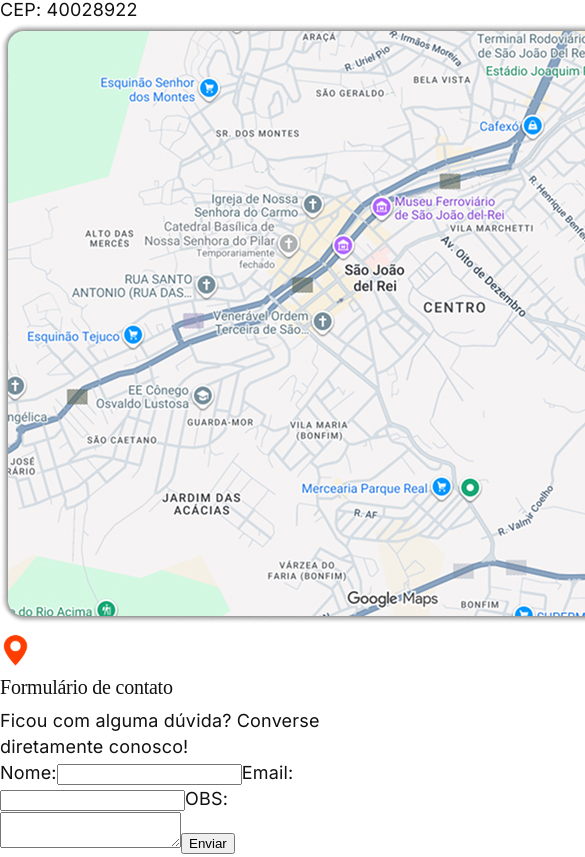
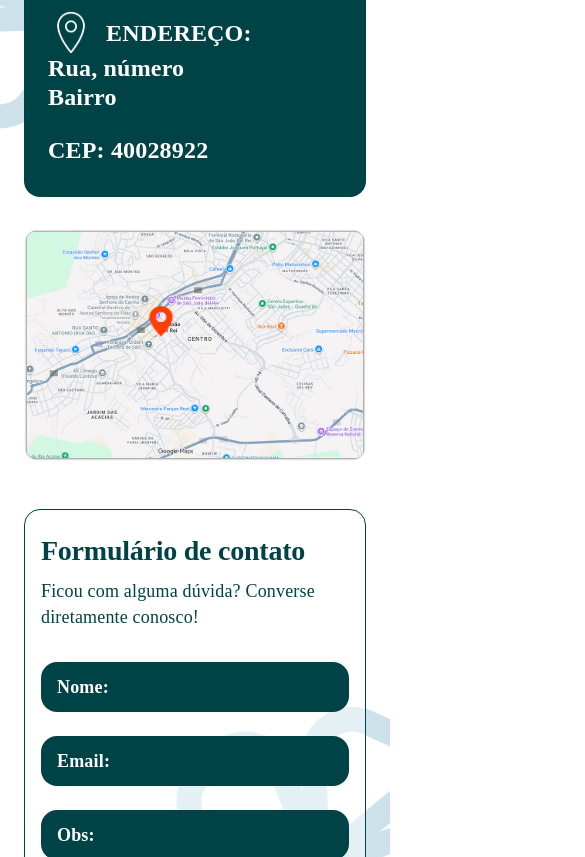
Before and after one commit to LuaNzin028/Linked-ps-web-Luan_Resende, a React (Vite) app: page / in a window 390 px wide. Shown: the part 3647-4504 px from the top of the page, 585 px wide, since content can reach past the window. Built offline with nearby package versions, Linux system fonts and the light colour scheme; a web font is replaced by a local one.

Commit message:
Estiliza seção de contato e formulário responsivo

```diff
--- /dev/null
+++ b/src/sections/Contact.css
@@ -0,0 +1,259 @@
+.contact-section{
+    padding: 64px 48px;
+    color: #004346;
+    background-color: #fff;
+    font-family: var(--heading);
+    background-image: url('/src/assets/images/florcontactesquerda.svg'), url('/src/assets/images/florcontactdireita.svg');
+    background-repeat: no-repeat;
+    background-position: left top , right bottom -200px;
+    background-size: 40% auto, 30% auto;
+}
+
+.contact-info{
+    display: flex;
+    align-items: stretch;
+    gap: 64px;
+    max-width: 1660px;
+    margin-inline: auto;
+}
+
+.contact-address{
+    flex: 0 1 640px;
+    min-width: 0;
+    background-color: #004346;
+    color: #fff;
+    padding: 64px;
+    box-sizing: border-box;
+    border-radius: 16px;
+}
+
+.contact-address h2{
+    color: inherit;
+    font-size: 36px;
+    font-weight: 700;
+    line-height: 1;
+    margin: 0 0 40px;
+}
+
+.contact-address address{
+    font-style: normal;
+    font-size: 36px;
+    font-weight: 700;
+    line-height: 1.2;
+}
+
+.contact-address address p:last-child{
+    margin-top: 24px;
+}
+
+.contact-address-label{
+    display: flex;
+    align-items: center;
+    gap: 12px;
+    font-size: 36px;
+    font-weight: 700;
+    line-height: 1;
+}
+
+.contact-address-label img{
+    width: 46px;
+    height: 43px;
+    object-fit: contain;
+}
+
+.contact-map{
+    flex: 1;
+    min-width: 0;
+    position: relative;
+}
+
+.contact-map-image{
+    display: block;
+    width: 100%;
+    height: auto;
+    border-radius: 16px;
+}
+
+.contact-map-marker{
+    position: absolute;
+    width: 31px;
+    height: auto;
+    left: 40%;
+    top: 48%;
+    transform: translate(-50%, -100%);
+}
+
+.contact-form{
+    max-width: 1176px;
+    margin: 96px auto 0;
+    padding: 40px;
+    box-sizing: border-box;
+    border: 1px solid #004346;
+    border-radius: 16px;
+    background-color: rgba(255, 255, 255,  0.47);
+}
+
+.contact-form-heading{
+    display: flex;
+    align-items: center;
+    gap: 24px;
+    margin-bottom: 32px;
+}
+
+.contact-form-heading h2{
+    color: inherit;
+    font-size: 36px;
+    font-weight: 700;
+    line-height: 1.2;
+    margin: 0;
+    border-right: 1px solid #004346;
+    padding-right: 24px;
+}
+
+.contact-form-heading p{
+    font-size: 24px;
+    line-height: 1.4;
+}
+
+.contact-field{
+    display: flex;
+    align-items: center;
+    gap: 12px;
+    background-color: #004346;
+    color: #fff;
+    border-radius: 16px;
+    padding: 8px 16px;
+    margin-bottom: 24px;
+    min-height: 45px;
+    box-sizing: border-box;
+}
+
+.contact-field label{
+    font-size: 24px;
+    font-weight: 700;
+    flex-shrink: 0;
+}
+
+.contact-field input{
+    flex: 1;
+    min-width: 0;
+    background-color: transparent;
+    color: inherit;
+    border: none;
+    font: inherit;
+    padding: 4px;
+}
+
+.contact-field textarea{
+    flex: 1;
+    min-width: 0;
+    background-color: transparent;
+    color: inherit;
+    border: none;
+    font: inherit;
+    padding: 4px;
+    resize: none;
+
+}
+
+.contact-field input:focus-visible{
+    outline: 2px solid #fff;
+    outline-offset: 2px;
+}
+
+.contact-field textarea:focus-visible{
+    outline: 2px solid #fff;
+    outline-offset: 2px;
+}
+
+.contact-button{
+    display: flex;
+    align-items: center;
+    justify-content: center;
+    gap: 12px;
+    margin: 32px auto 0;
+   padding: 12px 24px;
+   border: 1px solid #004346;
+   border-radius: 25px;
+   background-color: transparent;
+   color: #004346;
+   font-family: var(--sans);
+   font-size: 36px;
+   line-height: 1.2;
+   text-transform: uppercase;
+   cursor: pointer;
+}
+
+.contact-button:hover{
+    background-color: #e6f2f2;
+}
+
+.contact-button:focus-visible{
+    outline: 2px solid #004346;
+    outline-offset: 4px;
+}
+
+.contact-button::before{
+    content: "";
+    width: 0.65em;
+    height: 0.65em;
+    border: 2px solid currentColor;
+    border-radius: 50%;
+    flex-shrink: 0;
+}
+
+.formMessage{
+    text-align: center;
+    margin-top: 16px;
+}
+
+@media (max-width: 768px){
+    .contact-section{
+        padding: 48px 24px;
+        background-size: 65% auto, 60% auto;
+        background-position: left top, right bottom;
+    }
+    .contact-info{
+        gap: 32px;
+        flex-direction: column;
+    }
+    .contact-address{
+        flex: none;
+        padding: 32px 24px;
+    }
+    .contact-address h2{
+        font-size: 28px;
+    }
+    .contact-address address{
+        font-size: 24px;
+    }
+    .contact-address-label{
+        font-size: 24px;
+    }
+    .contact-map{
+        flex: none;
+    }
+    .contact-form{
+        margin-top: 48px;
+        padding: 24px 16px;
+    }
+    .contact-form-heading{
+        flex-direction: column;
+        align-items: flex-start;
+        gap: 12px;
+    }
+    .contact-form-heading h2{
+        border-right: none;
+        padding-right: 0;
+        font-size: 28px;
+    }
+    .contact-form-heading p{
+        font-size: 18px;
+    }
+    .contact-field label{
+        font-size: 18px;
+    }
+    .contact-button{
+        font-size: 20px;
+    }
+}
--- a/src/sections/Contact.jsx
+++ b/src/sections/Contact.jsx
@@ -2,8 +2,14 @@
 import location from '../assets/images/location.svg'
 import marcadorImg from '../assets/images/marcador.svg'
 import { useState } from 'react'
+import './Contact.css'
 
 function Contact (){
+    function handleObservationInput(event){
+        const field = event.currentTarget
+        field.style.height = "auto"
+        field.style.height = field.scrollHeight + "px"
+    }
     const [formMessage, setFormMessage] = useState("")
     function handleSubmit(event){
         event.preventDefault()
@@ -24,21 +30,31 @@
                     </address>
                 </div>
                 <div className='contact-map'>
-                    <img src={mapaficticioImg} alt="Mapa ilustrativo da região de São João del-Rei" />
+                    <img className='contact-map-image' src={mapaficticioImg} alt="Mapa ilustrativo da região de São João del-Rei" />
                     <img className="contact-map-marker" src={marcadorImg} alt="" />
                 </div>
             </div>
             <form className='contact-form' onSubmit={handleSubmit}>
+                <div className='contact-form-heading'>
                     <h2>Formulário de contato</h2>
                     <p>Ficou com alguma dúvida? Converse diretamente conosco!</p>
+                </div>
+                    <div className='contact-field'>
                         <label htmlFor="contact-name">Nome:</label>
                         <input id='contact-name' name="nome" type="text" autoComplete="name" />
+                    </div>
+                    <div className='contact-field'>
                         <label htmlFor="contact-email">Email:</label>
                         <input id='contact-email' name="email" type="email" autoComplete='email'/>
-                <label htmlFor="contact-obs">OBS:</label>
-                <textarea id='contact-obs' name="obs" />
+                    </div>
+                    <div className='contact-field'>
+                        <label htmlFor="contact-obs">Obs:</label>
+                        <textarea rows={1} onInput={handleObservationInput} id='contact-obs' name="obs" />
+                    </div>
                     <button className='contact-button' type="submit">Enviar</button>
+                   <div className='formMessage'>
                         <p role='status'>{formMessage}</p>
+                   </div>
             </form>
         </section>
     )
```
Also changed, not shown: src/assets/images/florcontactdireita.svg (added), src/assets/images/florcontactesquerda.svg (added), src/sections/Feedbacks.css (line endings or trailing spaces). Lines whose indentation alone changed are shown as unchanged.
